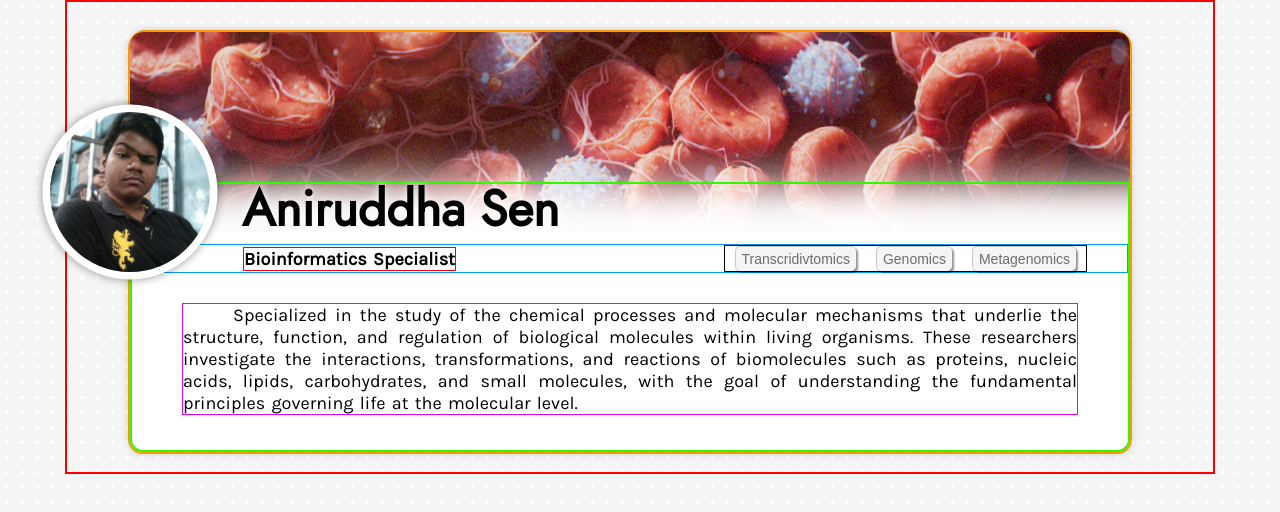
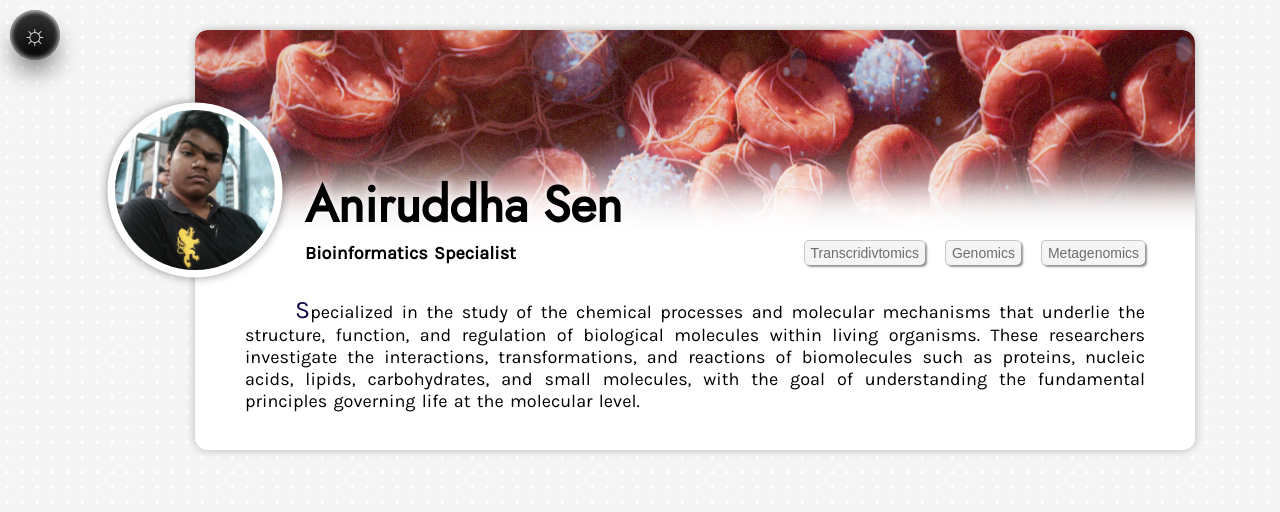
Before and after one commit to tathagatamishra/AniruddhaSen, a React (Vite) app in the folder client/: page / in a window 1280 px wide. Shown: the top 512 px of the page. Built offline with nearby package versions, Linux system fonts and the light colour scheme.

Commit message:
under 600 media C1 done

```diff
--- a/client/src/App.jsx
+++ b/client/src/App.jsx
@@ -23,7 +23,7 @@ function App() {
     <DarkModeProvider>
       <div className="App">
 
-        {/* <Header /> */}
+        <Header />
 
         <div className="webBody">
           <About />
--- a/client/src/Component/C1/About.scss
+++ b/client/src/Component/C1/About.scss
@@ -8,17 +8,13 @@
     height: fit-content;
     outline: none;
     box-sizing: border-box;
-    border: solid 2px red;
+    // border: solid 2px red;
     margin: auto;
 
     display: flex;
     flex-direction: column;
     justify-content: center;
-    align-items: center;
-
-    // top: 50%;
-    // left: 50%;
-    // transform: translate(-50%, -50%);
+    align-items: flex-end;
 
 
     transition: 300ms;
@@ -30,25 +26,25 @@
         width: 950px;
     }
     @media screen and (max-width: 910px) {
-        width: 1050px;
+        width: 900px;
     }
     @media screen and (max-width: 700px) {
-        width: 1050px;
+        width: 690px;
     }
 
     @media screen and (max-width: 600px) {
         width: 495px;
-        border: solid 2px rgb(151, 255, 72);
+        // border: solid 2px rgb(151, 255, 72);
     }
 
     @media screen and (max-width: 400px) {
-        width: 400px;
-        border: solid 2px rgb(255, 124, 246);
+        width: 390px;
+        // border: solid 2px rgb(255, 124, 246);
     }
 
     @media screen and (max-width: 360px) {
-        width: 400px;
-        border: solid 2px rgb(0, 68, 255);
+        width: 360px;
+        // border: solid 2px rgb(0, 68, 255);
     }
 
     & .about-card {
@@ -72,8 +68,8 @@
         }
         @media screen and (max-width: 400px) {
             padding: 0;
-            width: 390px;
-            height: 650px;
+            width: 370px;
+            height: 665px;
             margin: 20px 10px 20px 10px;
         }
 
@@ -96,7 +92,7 @@
         border-top-right-radius: 1rem;
         border-top-left-radius: 1rem;
 
-        outline: 2px solid rgb(249, 153, 0);
+        // outline: 2px solid rgb(249, 153, 0);
 
         & .profile-image {
             width: 160px;
@@ -133,6 +129,7 @@
                 top: 100%;
                 left: 0%;
                 transform: translate(-50%, -50%);
+
 
                 object-fit: cover;
                 border-radius: 49.9%;
@@ -246,7 +243,7 @@
                     height: 200px;
                 }
                 @media screen and (max-width: 400px) {
-                    width: 390px;
+                    width: 370px;
                     height: 200px;
                 }
 
@@ -302,8 +299,8 @@
                 margin-top: 150px;
             }
             @media screen and (max-width: 400px) {
-                width: 390px;
-                height:500px;
+                width: 370px;
+                height: 515px;
                 margin-top: 150px;
             }
 
@@ -320,7 +317,7 @@
             border-bottom-left-radius: 0.8rem;
             border-bottom-right-radius: 0.8rem;
 
-            border: 2px solid rgb(50, 249, 0);
+            // border: 2px solid rgb(50, 249, 0);
 
             & .bio-holder {
                 height: fit-content;
@@ -334,7 +331,7 @@
                         padding-right: 10px;
                     }
                     @media screen and (max-width: 400px) {
-                        font-size: 30px;
+                        font-size: 28px;
                         text-align: right;
                         padding-right: 10px;
                     }
@@ -357,7 +354,7 @@
                     justify-content: space-between;
                     align-items: center;
 
-                    border: 1px solid rgb(0, 157, 255);
+                    // border: 1px solid rgb(0, 157, 255);
 
                     @media screen and (max-width: 600px) {
                         display: flex;
@@ -390,13 +387,12 @@
                         word-spacing: 2px;
                         font-family: 'Karla', sans-serif;
 
-                        border: 1px solid rgb(249, 0, 0);
+                        // border: 1px solid rgb(249, 0, 0);
                     }
 
                     & .bio-tags {
                         @media screen and (max-width: 600px) {
                             margin: 10px;
-                            // margin-top: 50px;
                         }
 
                         margin-right: 40px;
@@ -405,9 +401,13 @@
                         justify-content: flex-end;
                         align-items: center;
 
-                        border: 1px solid rgb(0, 0, 0);
+                        // border: 1px solid rgb(0, 0, 0);
 
                         & .tag {
+                            @media screen and (max-width: 400px) {
+                                margin: 0 5px 0 5px;
+                            }
+
                             margin: 0 10px 0 10px;
                             padding: 4px 6px 4px 6px;
 
@@ -429,6 +429,14 @@
                     @media screen and (max-width: 600px) {
                         margin: 20px;
                     }
+                    @media screen and (max-width: 400px) {
+                        text-align: left;
+                    }
+
+                    &::first-letter {
+                        font-size: 25px;
+                        color: #100947;
+                    }
 
                     margin: 30px 50px 30px 50px;
 
@@ -438,7 +446,7 @@
                     text-align: justify;
                     font-family: 'Karla', sans-serif;
 
-                    border: 1px solid rgb(228, 0, 249);
+                    // border: 1px solid rgb(228, 0, 249);
                 }
             }
         }
@@ -452,6 +460,11 @@
     box-sizing: border-box;
     color: $---text-dark-color;
 
+    display: flex;
+    flex-direction: column;
+    justify-content: center;
+    align-items: center;
+
     transition: 300ms;
 
     @media screen and (max-width: 1150px) {
@@ -459,6 +472,27 @@
     }
     @media screen and (max-width: 1030px) {
         width: 950px;
+    }
+    @media screen and (max-width: 910px) {
+        width: 900px;
+    }
+    @media screen and (max-width: 700px) {
+        width: 690px;
+    }
+
+    @media screen and (max-width: 600px) {
+        width: 495px;
+        // border: solid 2px rgb(151, 255, 72);
+    }
+
+    @media screen and (max-width: 400px) {
+        width: 390px;
+        // border: solid 2px rgb(255, 124, 246);
+    }
+
+    @media screen and (max-width: 360px) {
+        width: 360px;
+        // border: solid 2px rgb(0, 68, 255);
     }
 
     & .about-card {
@@ -473,6 +507,18 @@
             width: 800px;
             height: 430px;
             margin: 30px 20px 20px 0;
+        }
+        @media screen and (max-width: 600px) {
+            padding: 0;
+            width: 470px;
+            height: 600px;
+            margin: 20px 10px 20px 10px;
+        }
+        @media screen and (max-width: 400px) {
+            padding: 0;
+            width: 370px;
+            height: 665px;
+            margin: 20px 10px 20px 10px;
         }
 
         transition: 300ms;
@@ -507,6 +553,21 @@
             // border: 1px solid black;
 
             & .bg-image {
+                @media screen and (max-width: 600px) {
+                    width: 165px;
+                    height: 165px;
+                    top: 100%;
+                    left: 0%;
+                    transform: translate(8%, -50%);
+                }
+                @media screen and (max-width: 400px) {
+                    width: 155px;
+                    height: 155px;
+                    top: 100%;
+                    left: 0%;
+                    transform: translate(8%, -50%);
+                }
+
                 width: 175px;
                 height: 175px;
                 margin: 0;
@@ -527,6 +588,15 @@
                 transition: 300ms;
 
                 & .default-image {
+                    @media screen and (max-width: 600px) {
+                        width: 150px;
+                        height: 150px;
+                    }
+                    @media screen and (max-width: 400px) {
+                        width: 130px;
+                        height: 130px;
+                    }
+
                     width: 160px;
                     height: 160px;
                     margin: 0;
@@ -540,6 +610,21 @@
             }
 
             & .user-image {
+                @media screen and (max-width: 600px) {
+                    width: 150px;
+                    height: 150px;
+                    top: 100%;
+                    left: 0%;
+                    transform: translate(14%, -50%);
+                }
+                @media screen and (max-width: 400px) {
+                    width: 140px;
+                    height: 140px;
+                    top: 100%;
+                    left: 0%;
+                    transform: translate(14%, -50%);
+                }
+
                 width: 160px;
                 height: 160px;
                 margin: 0;
@@ -560,18 +645,24 @@
 
             &:hover {
                 & .bg-image {
+                    @media screen and (min-width: 600px) {
                         width: 195px;
                         height: 195px;
+                    }
 
                     & .default-image {
+                        @media screen and (min-width: 600px) {
                             width: 180px;
                             height: 180px;
                         }
                     }
+                }
 
                 & .user-image {
+                    @media screen and (min-width: 600px) {
                         width: 180px;
                         height: 180px;
+                    }
                 }
             }
         }
@@ -593,6 +684,14 @@
                 }
                 @media screen and (max-width: 1030px) {
                     width: 800px;
+                    height: 200px;
+                }
+                @media screen and (max-width: 600px) {
+                    width: 470px;
+                    height: 200px;
+                }
+                @media screen and (max-width: 400px) {
+                    width: 370px;
                     height: 200px;
                 }
 
@@ -623,9 +722,9 @@
 
             &:hover {
                 & img {
-                    height: 200px;
-                    width: 1000px;
+                    @media screen and (min-width: 600px) {
                         transform: scale(1.1);
+                    }
                 }
             }
         }
@@ -639,6 +738,16 @@
             @media screen and (max-width: 1030px) {
                 height: 270px;
                 width: 800px;
+                margin-top: 150px;
+            }
+            @media screen and (max-width: 600px) {
+                height: 450px;
+                width: 470px;
+                margin-top: 150px;
+            }
+            @media screen and (max-width: 400px) {
+                width: 370px;
+                height: 515px;
                 margin-top: 150px;
             }
 
@@ -662,6 +771,17 @@
                 // border: 1px solid rgb(41, 249, 0);
 
                 & .bio-name {
+                    @media screen and (max-width: 600px) {
+                        font-size: 40px;
+                        text-align: right;
+                        padding-right: 10px;
+                    }
+                    @media screen and (max-width: 400px) {
+                        font-size: 28px;
+                        text-align: right;
+                        padding-right: 10px;
+                    }
+
                     margin: 0 0 0 110px;
 
                     font-size: 50px;
@@ -682,7 +802,31 @@
 
                     // border: 1px solid rgb(249, 158, 0);
 
+                    @media screen and (max-width: 600px) {
+                        display: flex;
+                        flex-direction: column;
+                        justify-content: space-between;
+                        align-items: flex-end;
+                    }
+
                     & .bio-topics {
+                        @media screen and (max-width: 600px) {
+                            width: 250px;
+                            height: 60px;
+                            margin: 5px 10px;
+
+                            font-size: 16px;
+                            text-align: right;
+                        }
+                        @media screen and (max-width: 400px) {
+                            width: 190px;
+                            height: 60px;
+                            margin: 5px 10px;
+
+                            font-size: 15px;
+                            text-align: right;
+                        }
+
                         margin: 0 0 0 110px;
 
                         font-size: 18px;
@@ -694,6 +838,10 @@
                     }
 
                     & .bio-tags {
+                        @media screen and (max-width: 600px) {
+                            margin: 10px;
+                        }
+
                         margin-right: 40px;
                         display: flex;
                         flex-direction: row;
@@ -703,6 +851,10 @@
                         // border: 1px solid rgb(33, 249, 0);
 
                         & .tag {
+                            @media screen and (max-width: 400px) {
+                                margin: 0 5px 0 5px;
+                            }
+
                             margin: 0 10px 0 10px;
                             padding: 4px 6px 4px 6px;
 
@@ -720,6 +872,18 @@
                 }
 
                 & .bio-description {
+                    @media screen and (max-width: 600px) {
+                        margin: 20px;
+                    }
+                    @media screen and (max-width: 400px) {
+                        text-align: left;
+                    }
+
+                    &::first-letter {
+                        font-size: 25px;
+                        color: #100947;
+                    }
+
                     margin: 30px 50px 30px 50px;
 
                     font-size: 18px;
--- a/client/src/Component/Header/Header.jsx
+++ b/client/src/Component/Header/Header.jsx
@@ -1,9 +1,8 @@
 import "./Header.scss";
 
-import { useDarkMode } from '../../assets/DarkModeContext';
+import { useDarkMode } from "../../assets/DarkModeContext";
 
 export default function Header() {
-
   // function changeMode() {
   //   document.body.classList.toggle("dark-mode");
   // }
@@ -11,17 +10,14 @@ export default function Header() {
   const { isDarkMode, toggleDarkMode } = useDarkMode();
 
   return (
-
-    <div className={isDarkMode ? 'dark-header' : 'Header'}>
-
-      <div className="toggle" onClick={toggleDarkMode}>
-        <input type="checkbox" />
-        <span className="button"></span>
-        <span className="label">☼</span>
+    <div className={isDarkMode ? "dark-header" : "Header"}>
+      <div className="toggle-bg">
+        <div className="toggle" onClick={toggleDarkMode}>
+          <input type="checkbox" />
+          <span className="button"></span>
+          <span className="label">☼</span>
+        </div>
       </div>
-
-      <div className="empty"></div>
     </div>
-
   );
 }
--- a/client/src/Component/Header/Header.scss
+++ b/client/src/Component/Header/Header.scss
@@ -1,22 +1,27 @@
 .Header {
     z-index: 5;
-    // border: solid 2px red;
+    width: 100%;
+    min-width: 1px;
+    height: fit-content;
     position: absolute;
-    height: fit-content;
-    width: 100%;
-    min-width: 1050px;
-    padding: 10px;
 
     display: flex;
-    flex-direction: row;
-    justify-content: space-between;
-    align-items: center;
+    flex-direction: column;
+    justify-content: center;
+    align-items: flex-start;
 
-    & .empty {
-        // border: 2px rgb(0, 102, 255) solid;
-        width: 950px;
-        height: 10px;
-        margin: 0;
+    // border: solid 2px red;
+
+    & .toggle-bg {
+        width: 75px;
+        height: 75px;
+        padding: 10px;
+        border-bottom-right-radius: 40px;
+
+        @media screen and (max-width: 600px) {
+            box-shadow: 0 0 10px black;
+            backdrop-filter: blur(10px);
+            border-right: 1px solid rgba(255, 255, 255, 0.250);
         }
 
         & .toggle {
@@ -25,21 +30,13 @@
             height: 50px;
             width: 50px;
 
-        &:before {
-            box-shadow: 0;
-            border-radius: 84.5px;
-            background: #fff;
-            position: absolute;
-            margin-left: -36px;
-            margin-top: -36px;
-            opacity: 0.2;
-            height: 72px;
-            width: 72px;
-            left: 50%;
-            top: 50%;
+            // border: 1px solid rgb(0, 72, 255);
+
+            & .button {
+                @media screen and (max-width: 600px) {
+                    box-shadow: 0 15px 25px -4px rgba(0, 0, 0, 0.817), inset 0 -3px 4px -1px rgba(0, 0, 0, 0.2), 0 -5px 15px -1px rgb(255, 255, 255), inset 0 3px 4px -1px rgba(255, 255, 255, 0.2), inset 0 0 5px 1px rgba(255, 255, 255, 0.8), inset 0 20px 30px 0 rgba(255, 255, 255, 0.2);
                 }
 
-        & .button {
                 transition: all 300ms cubic-bezier(0.23, 1, 0.32, 1);
                 box-shadow: 0 15px 25px -4px rgba(0, 0, 0, 0.5), inset 0 -3px 4px -1px rgba(0, 0, 0, 0.2), 0 -5px 15px -1px rgba(255, 255, 255, 0.6), inset 0 3px 4px -1px rgba(255, 255, 255, 0.2), inset 0 0 5px 1px rgba(255, 255, 255, 0.8), inset 0 20px 30px 0 rgba(255, 255, 255, 0.2);
                 border-radius: 50px;
@@ -99,26 +96,32 @@
             }
         }
     }
+}
 
 .dark-header {
     z-index: 5;
-    // border: solid 2px red;
+    width: 100%;
+    min-width: 1px;
+    height: fit-content;
     position: absolute;
-    height: fit-content;
-    width: 100%;
-    min-width: 1050px;
-    padding: 10px;
 
     display: flex;
-    flex-direction: row;
-    justify-content: space-between;
-    align-items: center;
+    flex-direction: column;
+    justify-content: center;
+    align-items: flex-start;
 
-    & .empty {
-        // border: 2px rgb(0, 102, 255) solid;
-        width: 950px;
-        height: 10px;
-        margin: 0;
+    // border: solid 2px red;
+
+    & .toggle-bg {
+        width: 75px;
+        height: 75px;
+        padding: 10px;
+        border-bottom-right-radius: 40px;
+
+        @media screen and (max-width: 600px) {
+            box-shadow: 0 0 10px black;
+            backdrop-filter: blur(10px);
+            border-right: 1px solid rgba(255, 255, 255, 0.250);
         }
 
         & .toggle {
@@ -127,21 +130,11 @@
             height: 50px;
             width: 50px;
 
-        &:before {
-            box-shadow: 0;
-            border-radius: 84.5px;
-            background: #fff;
-            position: absolute;
-            margin-left: -36px;
-            margin-top: -36px;
-            opacity: 0.2;
-            height: 72px;
-            width: 72px;
-            left: 50%;
-            top: 50%;
+            & .button {
+                @media screen and (max-width: 600px) {
+                    box-shadow: 0 15px 25px -4px rgba(0, 0, 0, 0.817), inset 0 -3px 4px -1px rgba(0, 0, 0, 0.2), 0 -5px 15px -1px rgb(255, 255, 255), inset 0 3px 4px -1px rgba(255, 255, 255, 0.2), inset 0 0 5px 1px rgba(255, 255, 255, 0.8), inset 0 20px 30px 0 rgba(255, 255, 255, 0.2);
                 }
 
-        & .button {
                 transition: all 300ms cubic-bezier(0.23, 1, 0.32, 1);
                 box-shadow: 0 15px 25px -4px rgb(255, 255, 255), inset 0 -3px 4px -1px rgb(255, 255, 255), 0 -5px 15px -1px rgb(255, 255, 255), inset 0 3px 4px -1px rgb(255, 255, 255), inset 0 0 5px 1px rgb(255, 255, 255), inset 0 20px 30px 0 rgb(255, 255, 255);
                 border-radius: 50px;
@@ -201,3 +194,4 @@
             }
         }
     }
+}
```
Lines whose indentation alone changed are shown as unchanged.
